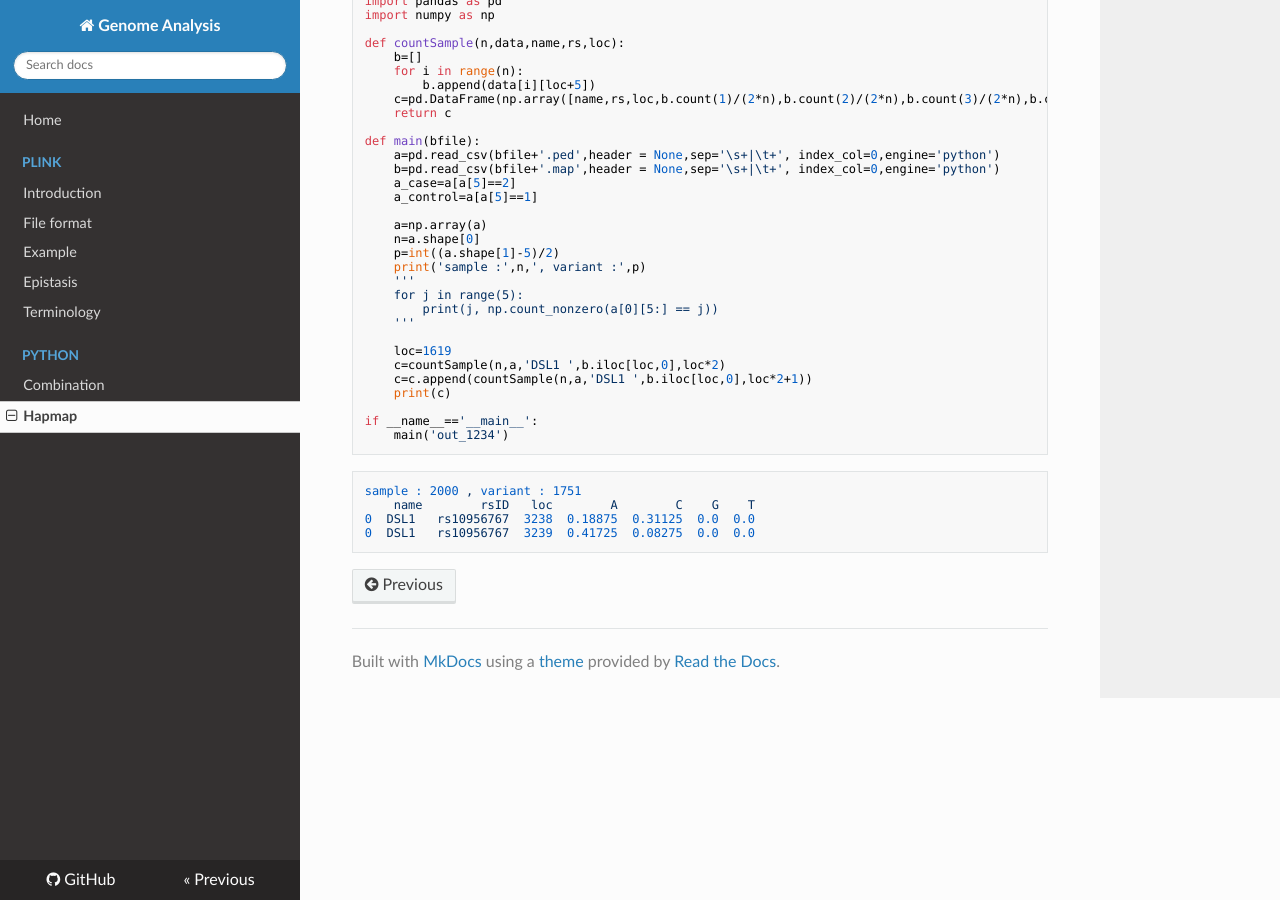
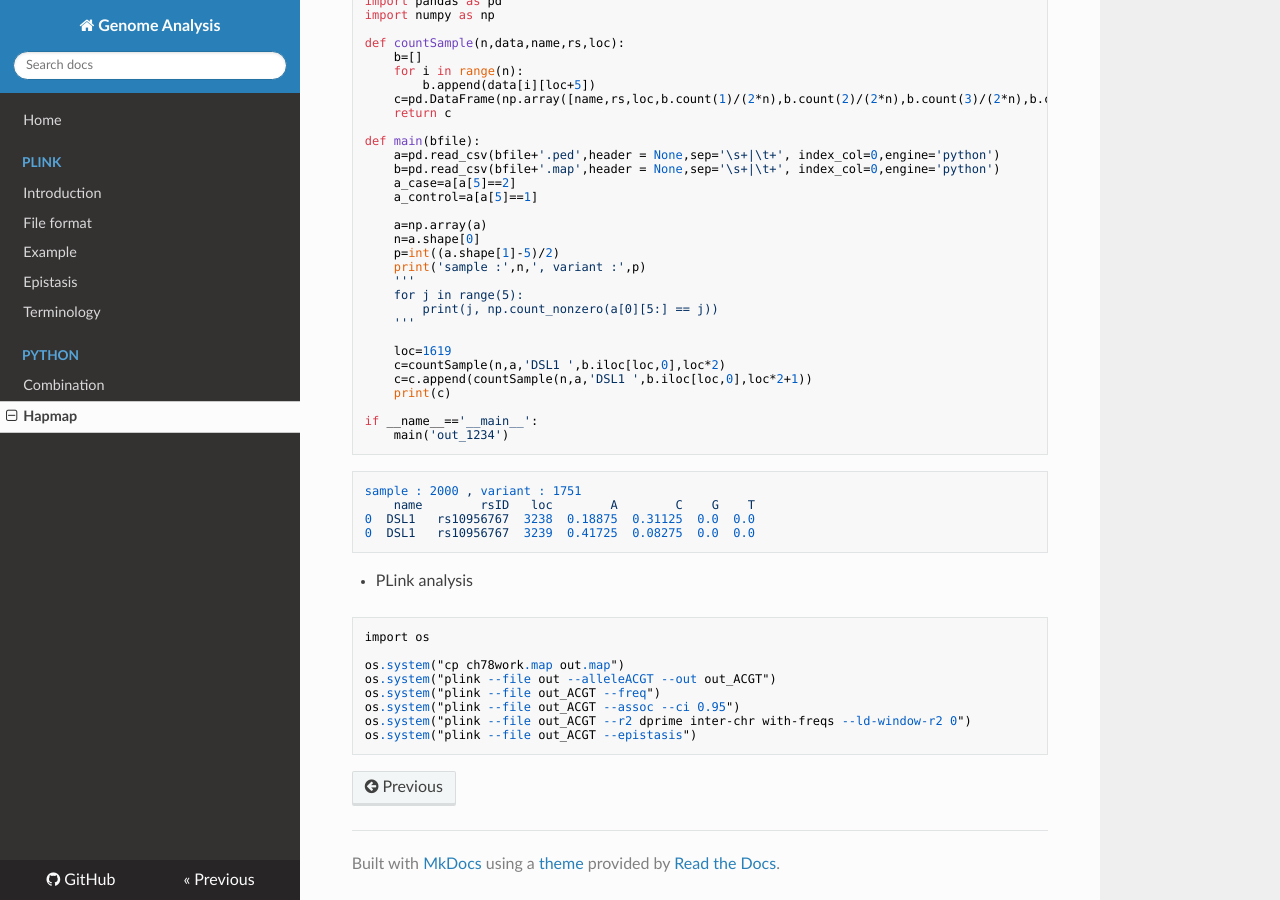
Before and after one commit to WonyoungCho/plink, an MkDocs documentation site: the page built from docs/hapMap1KG_ch7_8.md, in a window 1280 px wide and 900 px high, scrolled down 1713 px. Built offline with MkDocs 1.6.1, drawn with Linux system fonts in a browser that asks for light colours; nearby versions of some CDN libraries; old or Windows-style settings are respelled for this version of MkDocs.

Commit message:
Update hapMap1KG_ch7_8.md

````diff
--- a/docs/hapMap1KG_ch7_8.md
+++ b/docs/hapMap1KG_ch7_8.md
@@ -103,3 +103,14 @@ sample : 2000 , variant : 1751
 0  DSL1   rs10956767  3238  0.18875  0.31125  0.0  0.0
 0  DSL1   rs10956767  3239  0.41725  0.08275  0.0  0.0
 ```
+- PLink analysis
+```
+import os
+
+os.system("cp ch78work.map out.map")
+os.system("plink --file out --alleleACGT --out out_ACGT")
+os.system("plink --file out_ACGT --freq")
+os.system("plink --file out_ACGT --assoc --ci 0.95")
+os.system("plink --file out_ACGT --r2 dprime inter-chr with-freqs --ld-window-r2 0")
+os.system("plink --file out_ACGT --epistasis")
+```
````
